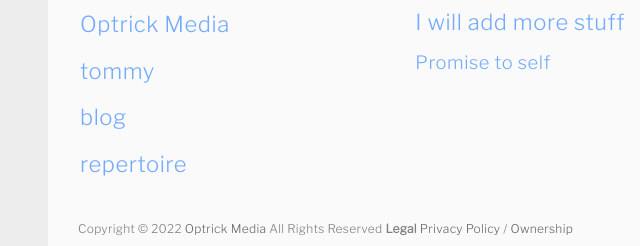
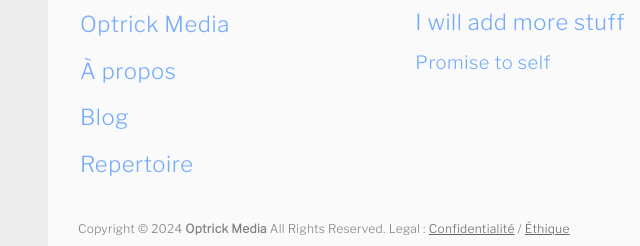
Before and after one commit to optrick-media/tommy, a plain HTML site: page dist/index.html in a window 1280 px wide. Shown: the part 1744-1990 px from the top of the page, 72-712 px from the left. Drawn offline with nearby package versions, Linux system fonts and the light colour scheme.

Commit message:
Touch up copyright

```diff
--- a/dist/index.html
+++ b/dist/index.html
@@ -114,13 +114,13 @@
                     <p><a href="https:/optrickmedia.com/">Optrick Media</a></p>
                 </li>
                 <li>
-                    <p><a href="https://tommy.optrickmedia.com/">tommy</a></p>
+                    <p><a href="https://tommy.optrickmedia.com/">À propos</a></p>
                 </li>
                 <li>
-                    <p><a href="https://blog.optrickmedia.com/">blog</a></p>
+                    <p><a href="https://blog.optrickmedia.com/">Blog</a></p>
                 </li>
                 <li>
-                    <p><a href="https://repertoire.optrickmedia.com/">repertoire</a></p>
+                    <p><a href="https://repertoire.optrickmedia.com/">Repertoire</a></p>
                 </li>
             </ul>
             <ul>
@@ -151,12 +151,10 @@
         <div class="copyright">
             <div>
                 <p style="max-width: 100%;">
-                    Copyright © <span class='current-year'>2022</span>
-                    <a target='_blank' href='https://optrickmedia.com/' class='link brand'>Optrick Media</a>
-                    All Rights Reserved
-                    <strong>Legal</strong>
-                    <a href="/privacy/">Privacy Policy</a> /
-                    <a href="/legal/">Ownership</a>
+                    Copyright © <span class='current-year'>2024</span>
+                    <strong>Optrick Media</strong>
+                    All Rights Reserved.
+                    Legal&nbsp;: <a href="/privacy/">Confidentialité</a> / <a href="/ethique/">Éthique</a>
                 </p>
             </div>
         </div>
--- a/sass/components/footer/_typography.scss
+++ b/sass/components/footer/_typography.scss
@@ -20,5 +20,9 @@ footer {
         font-size: .75em;
         // text-transform: uppercase;
         max-width: none;
+
+        a {
+            text-decoration: underline;
+        }
     }
 }
--- a/sass/globals/_Vo.scss
+++ b/sass/globals/_Vo.scss
@@ -1,3 +1,3 @@
 .style {
-    content: 'CUBE-Boilerplate Vo.1.0.2'
+    content: 'CUBE-Boilerplate Vo.1.0.3'
 }
```
Also changed, not shown: features/footer.html (+3 -3 lines), dist/css/master.min-min.css, dist/css/master.min.css, sass/master.css, 2 other files.
